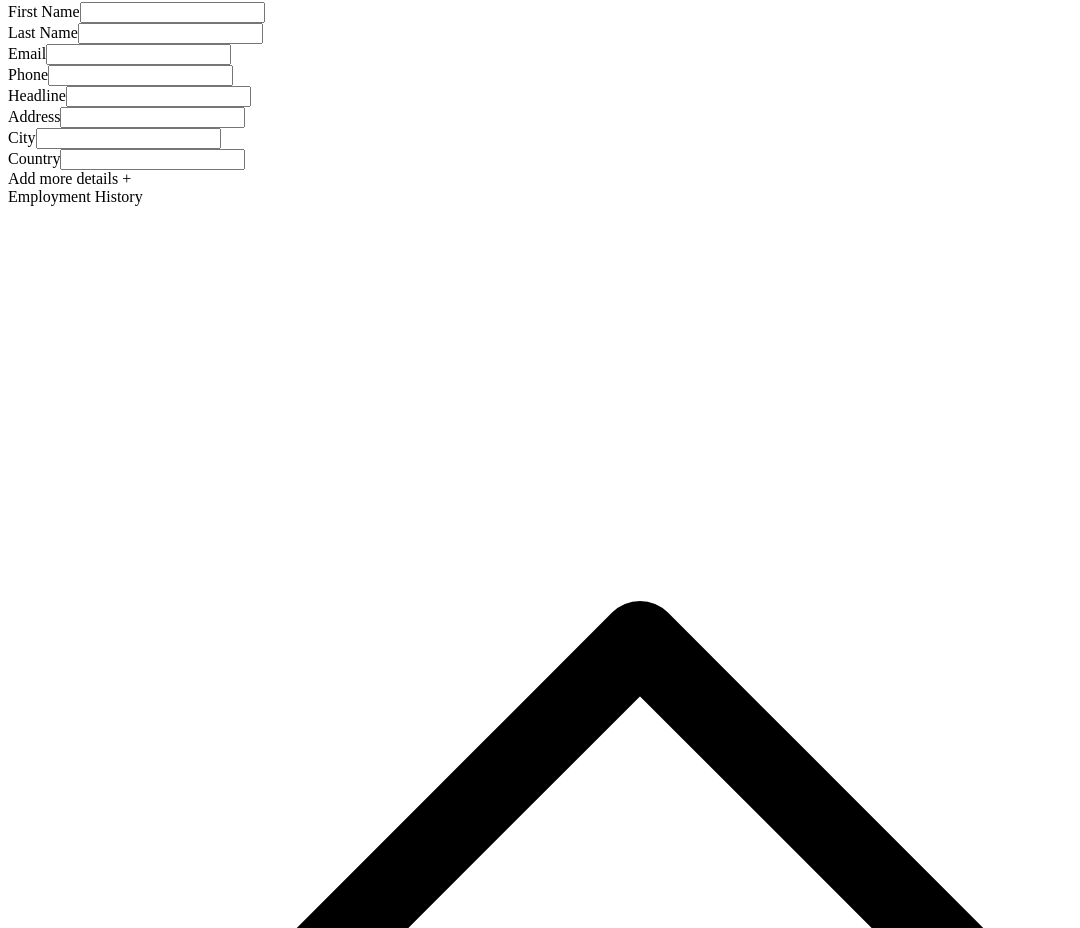
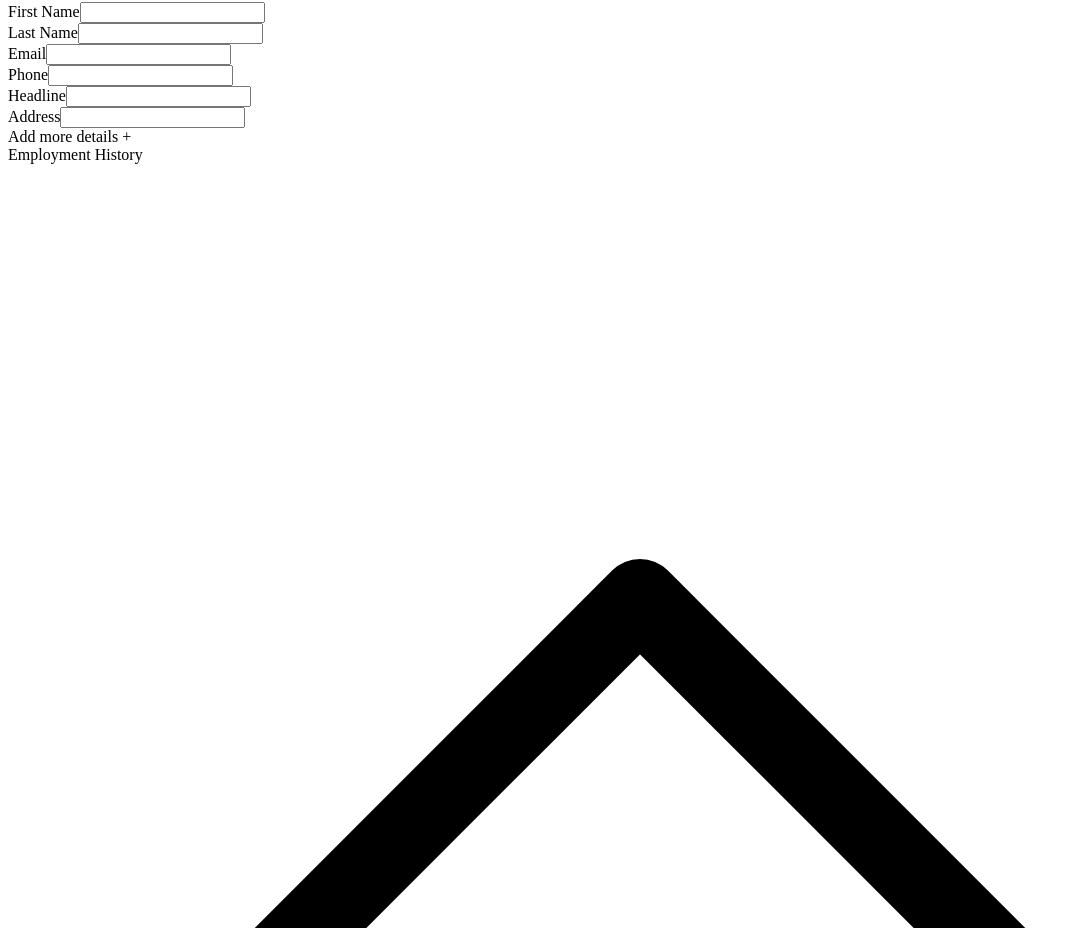
Before and after one commit to silverag2002/Resume-Builder-Frontend, a Next.js app: page / in a window 1280 px wide. Shown: the part 2560-3488 px from the top of the page, without its empty margins (0-1080 px from the left). Built offline with nearby package versions, Linux system fonts and the light colour scheme.

Commit message:
Removed few sections

```diff
--- a/src/components/ResumeSections/PersonalDetails.tsx
+++ b/src/components/ResumeSections/PersonalDetails.tsx
@@ -95,7 +95,7 @@ export default function PersonalDetails({ handleClick }: any) {
             />
           </div>
         </div>
-        <div className="flex flex-row items-center justify-between my-4">
+        {/* <div className="flex flex-row items-center justify-between my-4">
           <div className="flex flex-col w-1/2 mr-4">
             <span className="text-sm text-gray-400">City</span>
             <input
@@ -112,7 +112,7 @@ export default function PersonalDetails({ handleClick }: any) {
               className="bg-gray-200 h-12 px-4 outline-none rounded-lg flex-2 "
             />
           </div>
-        </div>
+        </div> */}
         <div className="text-violet-600 flex flex-row justify-start items-center">
           <span>Add more details +</span>
         </div>
```
